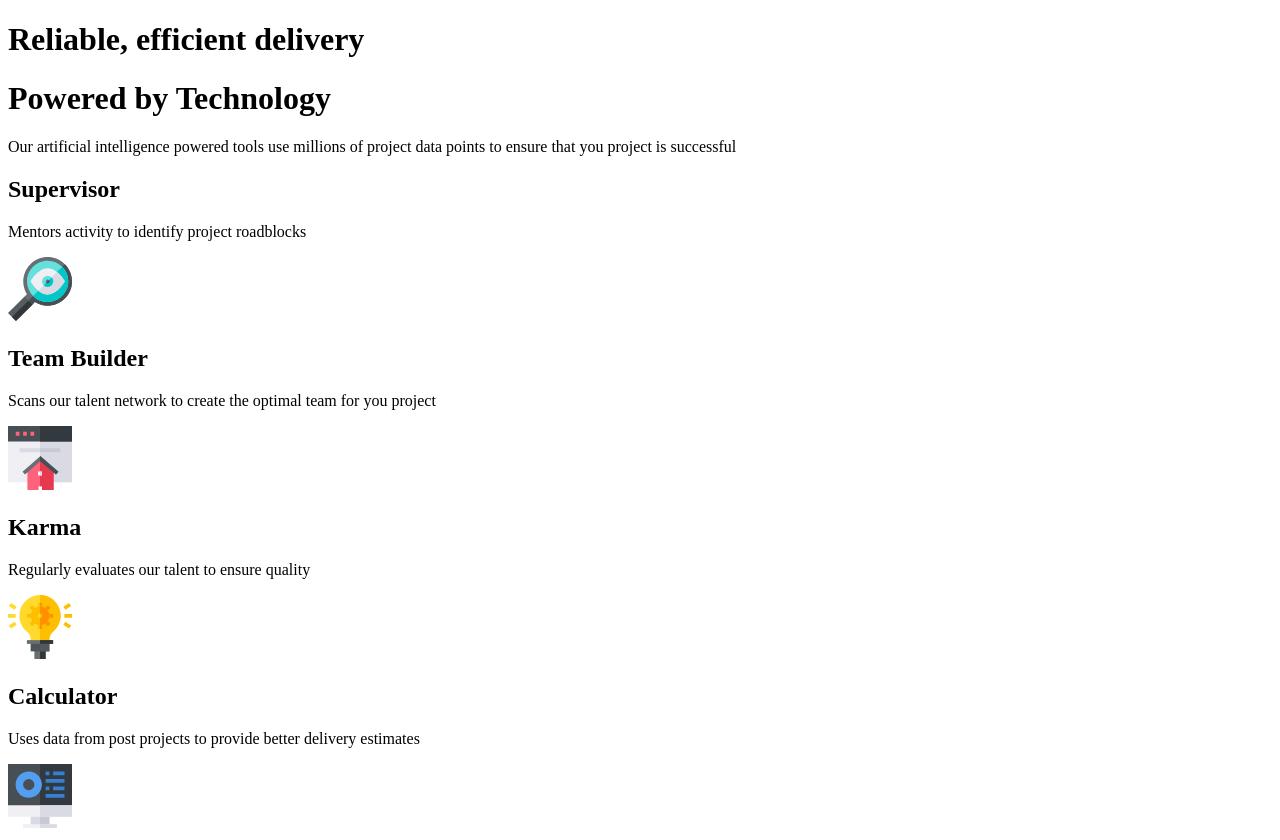
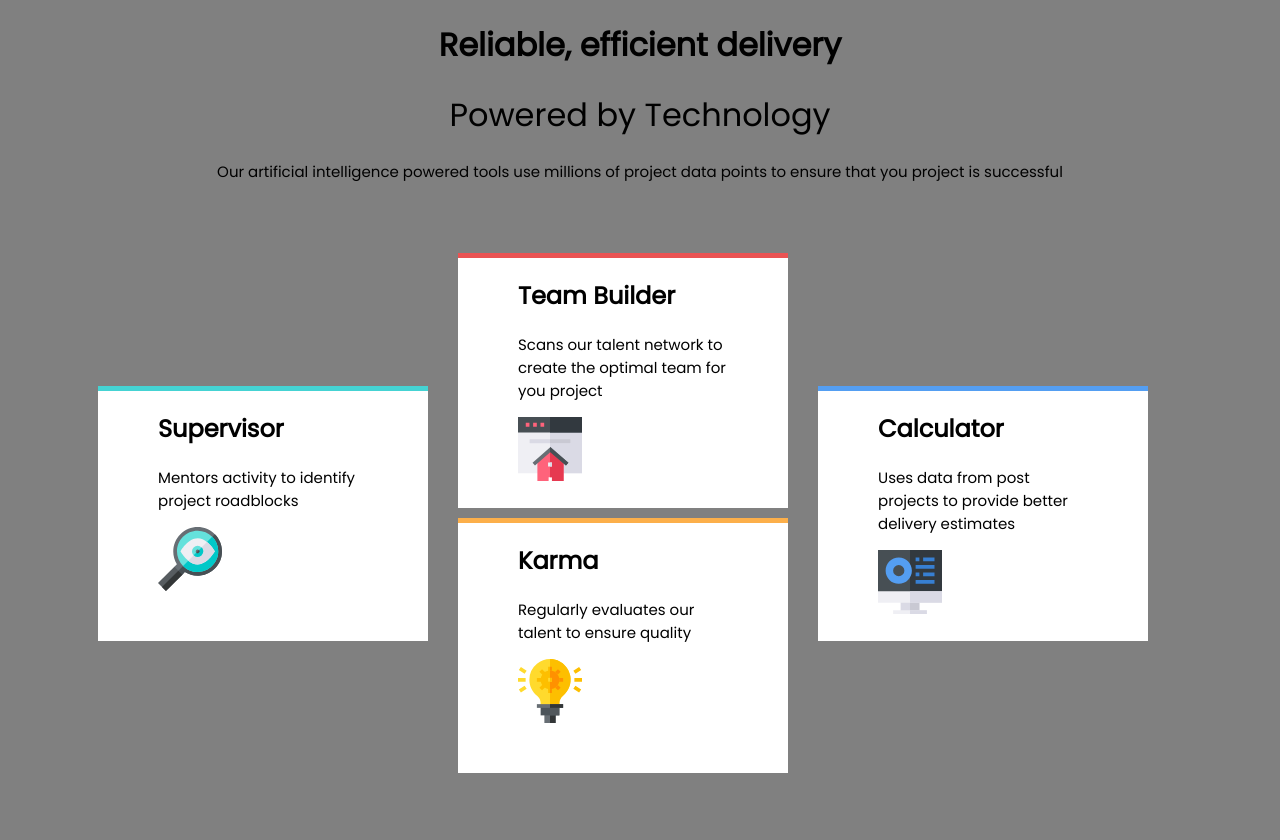
Before and after one commit to abdullahaslam2223/four-card-feature-section, a plain HTML site: page index.html in a window 1280 px wide. After the commit the page ends 800 px from the top, so only its background shows below. Drawn offline with Linux system fonts and the light colour scheme.

Commit message:
Added styles to the HTML structure

```diff
--- a/index.html
+++ b/index.html
@@ -7,6 +7,12 @@
   <!-- displays site properly based on user's device -->
 
   <link rel="icon" type="image/png" sizes="32x32" href="./images/favicon-32x32.png">
+  <link rel="stylesheet" href="style.css">
+
+  <!-- Google Fonts | Poppins -->
+  <link rel="preconnect" href="https://fonts.googleapis.com">
+  <link rel="preconnect" href="https://fonts.gstatic.com" crossorigin>
+  <link href="https://fonts.googleapis.com/css2?family=Poppins&display=swap" rel="stylesheet">
 
   <title>Four card feature section</title>
 
@@ -14,30 +20,32 @@
 
 <body>
 
-  <h1>Reliable, efficient delivery</h1>
-  <h1 class="light">Powered by Technology</h1>
-  <p>Our artificial intelligence powered tools use millions of project data points to ensure that you project is
-    successful</p>
+  <div id="top">
+    <h1>Reliable, efficient delivery</h1>
+    <h1 class="light">Powered by Technology</h1>
+    <p>Our artificial intelligence powered tools use millions of project data points to ensure that you project is
+      successful</p>
+  </div>
 
   <div class="tools">
-    <div class="box">
+    <div class="box" id="supervisor">
       <h2>Supervisor</h2>
       <p>Mentors activity to identify project roadblocks</p>
       <img src="/images/icon-supervisor.svg" alt="Supervisor">
     </div>
     <div>
-      <div class="box">
+      <div class="box" id="team">
         <h2>Team Builder</h2>
         <p>Scans our talent network to create the optimal team for you project</p>
         <img src="/images/icon-team-builder.svg" alt="Team Builder">
       </div>
-      <div class="box">
+      <div class="box" id="karma">
         <h2>Karma</h2>
         <p>Regularly evaluates our talent to ensure quality</p>
         <img src="/images/icon-karma.svg" alt="Karma">
       </div>
     </div>
-    <div class="box">
+    <div class="box" id="calculator">
       <h2>Calculator</h2>
       <p>Uses data from post projects to provide better delivery estimates</p>
       <img src="/images/icon-calculator.svg" alt="Calculator">
--- /dev/null
+++ b/style.css
@@ -0,0 +1,47 @@
+* {
+    font-family: 'Poppins', sans-serif;
+    padding: 0 30px;
+    background-color: gray;
+}
+
+p {
+    font-size: 15px;
+}
+
+#top h1, #top p {
+    text-align: center;
+}
+
+.light {
+    font-weight: lighter;
+}
+
+.tools {
+    display: flex;
+    align-items: center;
+    flex-wrap: wrap;
+    margin-top: 70px;
+}
+
+.box {
+    width: 270px;
+    height: 250px;
+}
+
+.box , .tools h2, .tools p, .tools .box img {
+    background-color: white;
+}
+
+#supervisor {
+    border-top: 5px solid hsl(180, 62%, 55%);
+}
+#team {
+    border-top: 5px solid hsl(0, 78%, 62%);
+}
+#karma {
+    border-top: 5px solid hsl(34, 97%, 64%);
+    margin-top: 10px;
+}
+#calculator {
+    border-top: 5px solid hsl(212, 86%, 64%);
+}
```
